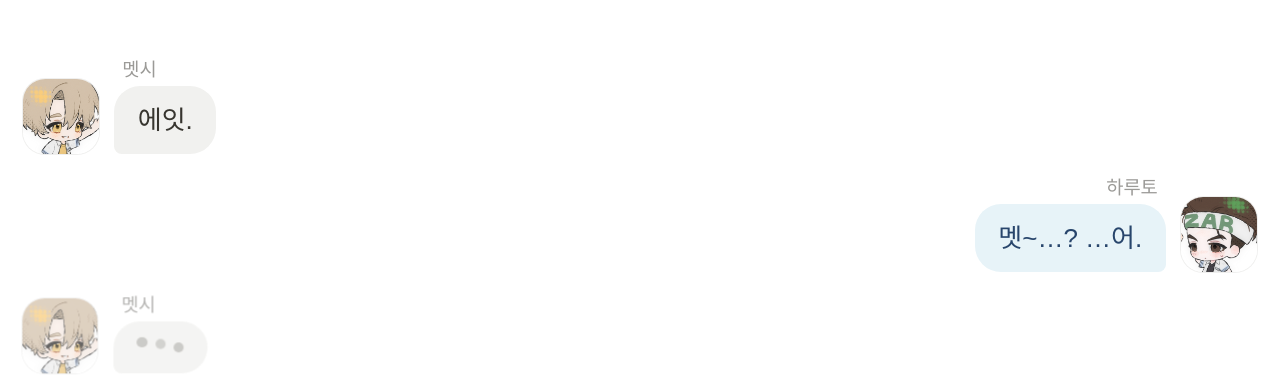
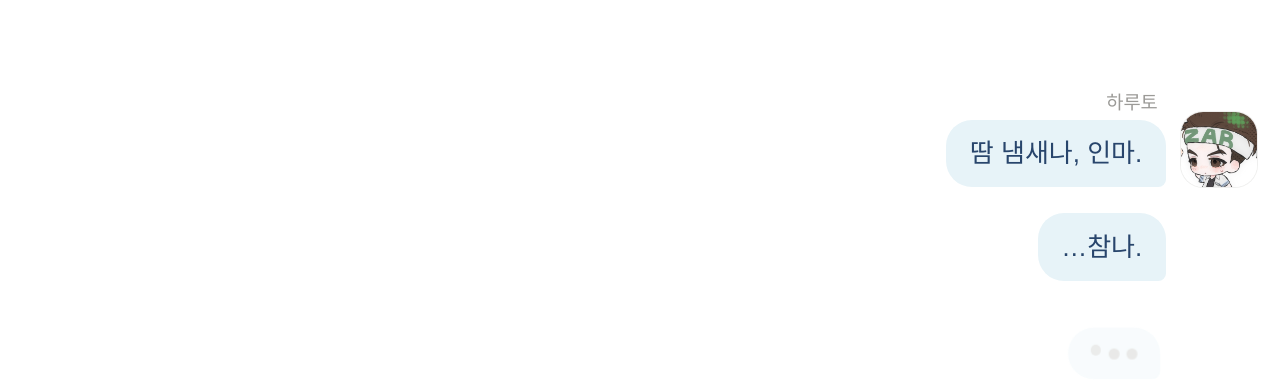
Before and after one commit to mottovo-cloud/meruto-cards, a plain HTML site: page chat_y1.html in a window 1280 px wide. Shown: the part 410-800 px from the top of the page. Drawn offline with Linux system fonts and the light colour scheme; a web font is replaced by a local one.

Commit message:
Add files via upload

```diff
--- a/chat_y1.html
+++ b/chat_y1.html
@@ -22,28 +22,35 @@ html,body{margin:0;height:100%;overflow:hidden;background:transparent;font-famil
 .typing i:nth-child(2){animation-delay:.15s}.typing i:nth-child(3){animation-delay:.3s}
 @keyframes t{0%,60%,100%{transform:none;opacity:.5}30%{transform:translateY(-.2rem);opacity:1}}
 .cont .av{visibility:hidden}.cont .nm{display:none}
-.tinted .row:not(.r) .bb{background:#fff}.tinted .row.r .bb{background:#cfe4f6}.tinted .typing i{background:#9fb4c6}
+.tinted .row:not(.r) .bb{background:#fff}.tinted .row.r .bb{background:#f6e3a6;color:#5c4813}.tinted .typing i{background:#d1b665}
 </style></head><body><div class="wrap"><div class="log" id="log"></div></div>
 <script>
 var P={h:{name:"하루토",img:"avatar_y1_h.png",side:"r"},m:{name:"멧시",img:"avatar_y1_m.png",side:""}};
 var lines=[
-["m","에잇."],
-["h","멧~…? …어."],
-["m","선생님! 사가라가 했어요!!"],
-["h","메가타... 너 지금 나 판 거야...?!"],
-["m","왜, 섭섭해? 삐질거야?"],
-["h","어…!! 서운해………!!!"],
-["m","미안, 하루토⋯. 울지마, 응?"],
-["m","⋯똑같네, 어릴 때랑. 아직 울보였구나."],
-["h","…미안…"],
-["h","…나 오늘 식단 말고 맛있는 거 먹을래. 멧시 네가 사."],
-["m","얼굴 다 쓸리겠다, 울보야."],
-["m","오늘은 제일 비싼 거 골라. 대신 먹고 나서 서운한거 다 푸는 거다?"],
-["-"],
-["m","뭐야~ 나한테는 칭찬 받기 싫어?"],
-["m","포즈 어떻게 할까?"],
-["h","그럴까? 어, 방금…"],
-["m","이제 뭐 할래? 기껏 신사 왔으니까 기념품이라도 살까."]
+["h","땀 냄새나, 인마."],
+["h","…참나."],
+["h","아, 아깝네."],
+["h","좀 더 일찍 왔으면 네 눈 색이랑 같을 뻔 했는데."],
+["m","하하! 그 말 하려다가 말았는데."],
+["m","하루토 섬세하지 못하긴~"],
+["m","이제와서 땀 냄새가 뭐가 대수라고."],
+["m","흐음? 평소 노을지기 전에 그런 생각 하는 거야?"],
+["m","내 눈색 같다던가."],
+["h","으휴, 땀내왕자님, 바다 도착이요."],
+["h","엇. … 어, 어. … 그… ,"],
+["h","늘 그런 생각했는데… … 왜?"],
+["h","쫌… 징그러운가…?"],
+["m","네에, 쿨내왕자님."],
+["m","아, 하. 아하하하!"],
+["m","아니, 좋아."],
+["m","계속 생각해줘."],
+["m","하나도 안 징그러우니까."],
+["h","뭣, 아, 야아…!! 웃지 마!!"],
+["h","아이, 괜히 얘기했네…"],
+["h","아, 너 때문에 땀 더 나잖아!"],
+["h","아오오오 찝찝해."],
+["h","으쒸, 웃기는… 아 몰라!"],
+["h","할까보냐! 메롱~"]
 ];
 var log=document.getElementById('log'),i=0,last=null,MAX=3;
 function row(who,html,typing){var p=P[who],r=document.createElement('div');r.className='row '+p.side+(typing?' typing':'')+(last===who?' cont':'');
```
Also changed, not shown: chat_adult.html (+8 -4 lines).
